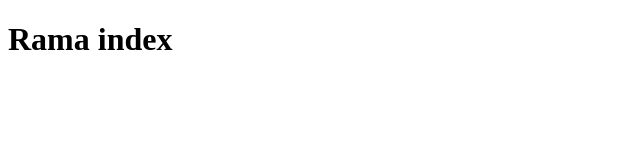
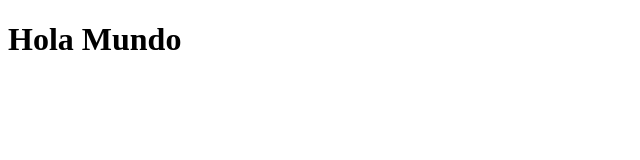
Before and after one commit to ramonaguirre/javascript_curso, a plain HTML site: page index.html in a window 1280 px wide. Shown: the full height of the page, 0-640 px from the left. Drawn offline with Linux system fonts and the light colour scheme.

Commit message:
Modificando HTML desde js

```diff
--- a/index.html
+++ b/index.html
@@ -6,8 +6,6 @@
     <title>Document</title>
 </head>
 <body>
-    <h1>
-        Rama index
-    </h1>
+    <script src="main.js"></script>
 </body>
 </html>
--- a/main.js
+++ b/main.js
@@ -1 +1,2 @@
-console.log("Nuevo mensaje en un nuevo día");
+console.log("Hello World");
+document.write("<h1>Hola Mundo</h1>");
```
